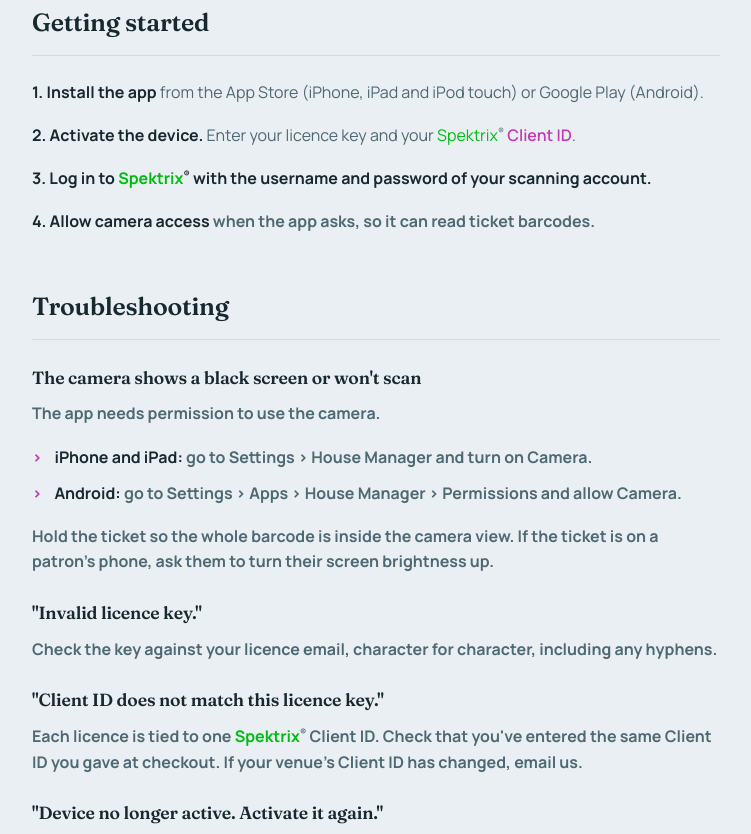
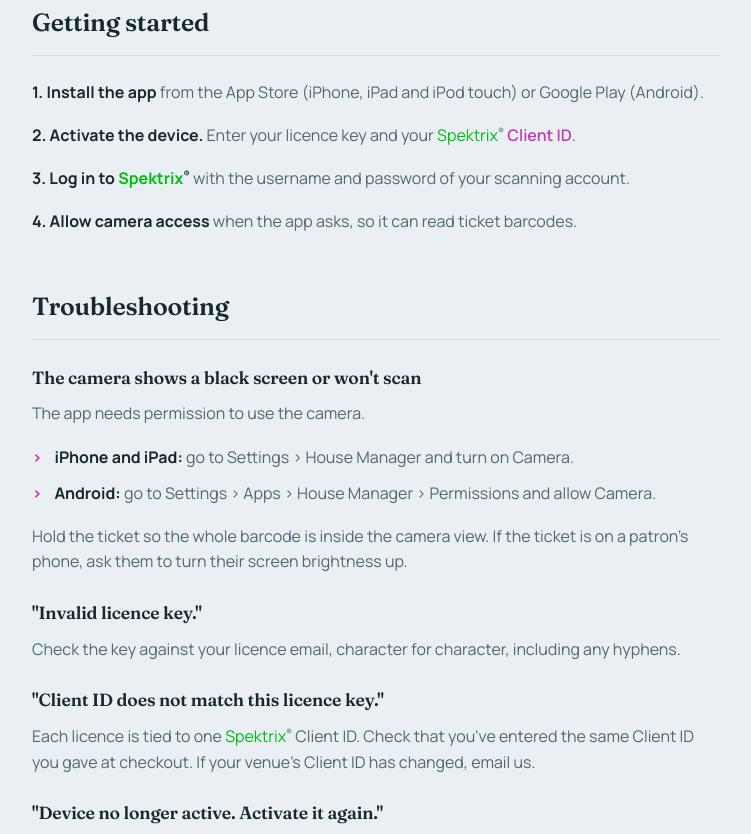
Before and after one commit to onthelatch/onthelatch.github.io, a plain HTML site: page support.html in a window 1280 px wide. Shown: the part 1097-1931 px from the top of the page, without its empty margins (264-1015 px from the left). Drawn offline with Linux system fonts and the light colour scheme.

Commit message:
Update support.html

```diff
--- a/support.html
+++ b/support.html
@@ -76,7 +76,7 @@
         <h2>Getting started</h2>
         <p><strong>1. Install the app</strong> from the App Store (iPhone, iPad and iPod touch) or Google Play (Android).</p>
         <p><strong>2. Activate the device.</strong> Enter your licence key and your <span class="spektrix-brand">Spektrix</span><span class="sup-tm">®</span> <a href="https://support.spektrix.com/hc/en-us/articles/360033732011-How-to-Log-into-Spektrix#h_01HGE8HMJM40C62KZSTE5MQ9BZ">Client ID</a>.</p>
-        <p><strong>3. Log in to <span class="spektrix-brand">Spektrix</span><span class="sup-tm">®</span> with the username and password of your scanning account.</p>
+        <p><strong>3. Log in to <span class="spektrix-brand">Spektrix</span><span class="sup-tm">®</span></strong> with the username and password of your scanning account.</p>
         <p><strong>4. Allow camera access</strong> when the app asks, so it can read ticket barcodes.</p>
     </section>
 
```
